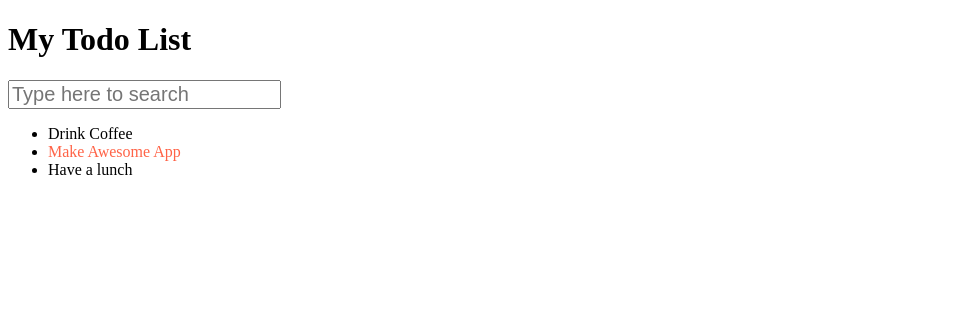
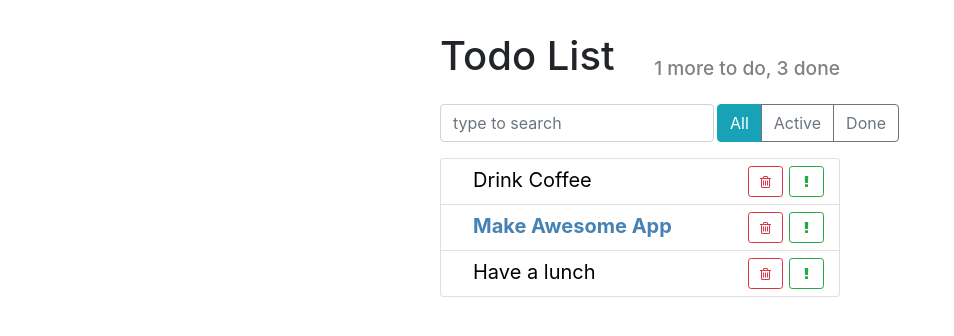
Before and after one commit to OveR1st/react-course, a React app: page / in a window 1280 px wide. Shown: the whole page, without its empty margins (0-954 px from the left). Built offline with nearby package versions, Linux system fonts and the light colour scheme.

Commit message:
3,11 css bootstrap style

```diff
--- a/public/index.html
+++ b/public/index.html
@@ -3,6 +3,9 @@
   <head>
     <meta charset="utf-8">
     <meta name="viewport" content="width=device-width, initial-scale=1" />
+    <link rel="stylesheet" href="https://stackpath.bootstrapcdn.com/bootstrap/4.5.2/css/bootstrap.min.css">
+    <link rel="stylesheet" href="https://stackpath.bootstrapcdn.com/font-awesome/4.7.0/css/font-awesome.min.css">
+
     <title>Todo App</title>
   </head>
   <body>
--- /dev/null
+++ b/src/components/app-header.css
@@ -0,0 +1,12 @@
+.app-header {
+  align-items: flex-end;
+}
+
+.app-header h1 {
+  flex-grow: 1;
+}
+
+.app-header h2 {
+  font-size: 1.2rem;
+  color: grey;
+}
--- a/src/components/app-header.js
+++ b/src/components/app-header.js
@@ -1,7 +1,13 @@
 import React from 'react';
+import './app-header.css';
 
-const AppHeader = () => {
-  return <h1>My Todo List</h1>;
-}
+const AppHeader = ({toDo, done}) => {
+  return (
+    <div className="app-header d-flex">
+      <h1>Todo List</h1>
+      <h2>{toDo} more to do, {done} done</h2>
+    </div>
+  );
+};
 
 export default AppHeader;
--- /dev/null
+++ b/src/components/item-status-filter.js
@@ -0,0 +1,18 @@
+import React from 'react';
+
+import './item-status-filter.css';
+
+const ItemStatusFilter = () => {
+  return (
+    <div className="btn-group">
+      <button type="button"
+              className="btn btn-info">All</button>
+      <button type="button"
+              className="btn btn-outline-secondary">Active</button>
+      <button type="button"
+              className="btn btn-outline-secondary">Done</button>
+    </div>
+  );
+};
+
+export default ItemStatusFilter;
--- /dev/null
+++ b/src/components/search-panel.css
@@ -0,0 +1,5 @@
+.search-input {
+  width: auto;
+  flex-grow: 1;
+  margin-right: 3px;
+}
--- a/src/components/search-panel.js
+++ b/src/components/search-panel.js
@@ -1,15 +1,13 @@
 import React from 'react';
 
+import './search-panel.css';
+
 const SearchPanel = () => {
-
-  const searchText = 'Type here to search';
-  const searchStyle = {
-    fontSize: '20px'
-  };
-  return <input
-  style={searchStyle}
-  placeholder={searchText}
-  />;
-}
+  return (
+    <input type="text"
+              className="form-control search-input"
+              placeholder="type to search" />
+  );
+};
 
 export default SearchPanel;
--- /dev/null
+++ b/src/components/todo-list-item.css
@@ -0,0 +1,24 @@
+.todo-list-item {
+  font-size: 1.25rem;
+}
+
+.todo-list-item button {
+  width: 35px;
+  margin: 3px;
+}
+
+.todo-list-item-label {
+  margin-left: 1.25rem;
+  line-height: 35px;
+  cursor: pointer;
+  user-select: none;
+}
+
+.todo-list-item.done .todo-list-item-label {
+  text-decoration: line-through;
+}
+
+.todo-list-item.important .todo-list-item-label {
+  font-weight: bold;
+  color: steelblue;
+}
--- a/src/components/todo-list-item.js
+++ b/src/components/todo-list-item.js
@@ -1,12 +1,33 @@
 import React from 'react';
+
+import './todo-list-item.css';
 
 const TodoListItem = ({ label, important = false }) => {
 
   const style = {
-    color: important ? 'tomato' : 'black'
-  }
+    color: important ? 'steelblue' : 'black',
+    fontWeight: important ? 'bold' : 'normal'
+  };
 
-return <span style={style}>{ label }</span>
-}
+  return (
+    <span className="todo-list-item">
+      <span
+        className="todo-list-item-label"
+        style={style}>
+        {label}
+      </span>
+
+      <button type="button"
+              className="btn btn-outline-success btn-sm float-right">
+        <i className="fa fa-exclamation" />
+      </button>
+
+      <button type="button"
+              className="btn btn-outline-danger btn-sm float-right">
+        <i className="fa fa-trash-o" />
+      </button>
+    </span>
+  );
+};
 
 export default TodoListItem;
--- /dev/null
+++ b/src/components/todo-list.css
@@ -0,0 +1,3 @@
+.todo-list .list-group-item {
+  padding: .25rem .75rem;
+}
--- a/src/components/todo-list.js
+++ b/src/components/todo-list.js
@@ -1,24 +1,25 @@
 import React from 'react';
-import TodoListItem from './todo-list-item'
 
-const TodoList = ({todos}) => {
+import TodoListItem from './todo-list-item';
+import './todo-list.css';
 
-  const elements = todos.map( (item) => {
+const TodoList = ({ todos }) => {
 
+  const elements = todos.map((item) => {
     const { id, ...itemProps } = item;
 
     return (
-      <li key={id}>
-        <TodoListItem { ...itemProps } />
+      <li key={id} className="list-group-item">
+        <TodoListItem {...itemProps } />
       </li>
     );
-  })
+  });
 
   return (
-    <ul>
+    <ul className="list-group todo-list">
       { elements }
     </ul>
   );
-}
+};
 
 export default TodoList;
--- /dev/null
+++ b/src/index.css
@@ -0,0 +1,8 @@
+.todo-app {
+  margin: 2rem auto 0 auto;
+  max-width: 400px;
+}
+
+.top-panel {
+  margin: 1rem 0;
+}
--- a/src/index.js
+++ b/src/index.js
@@ -1,32 +1,33 @@
 import React from 'react';
 import ReactDOM from 'react-dom';
-
-
 
 import AppHeader from './components/app-header';
 import SearchPanel from './components/search-panel';
 import TodoList from './components/todo-list';
+import ItemStatusFilter from './components/item-status-filter';
 
-
-
+import './index.css';
 
 const App = () => {
 
   const todoData = [
     { label: 'Drink Coffee', important: false, id: 1 },
     { label: 'Make Awesome App', important: true, id: 2 },
-    { label: 'Have a lunch', important: false, id: 3 },
+    { label: 'Have a lunch', important: false, id: 3 }
   ];
 
   return (
-    <div>
-      <AppHeader />
-      <SearchPanel />
+    <div className="todo-app">
+      <AppHeader toDo={1} done={3} />
+      <div className="top-panel d-flex">
+        <SearchPanel />
+        <ItemStatusFilter />
+      </div>
+
       <TodoList todos={todoData} />
     </div>
   );
-}
+};
 
-
-ReactDOM.render(<App/>,
+ReactDOM.render(<App />,
   document.getElementById('root'));
```
Also changed, not shown: src/components/item-status-filter.css (added).
